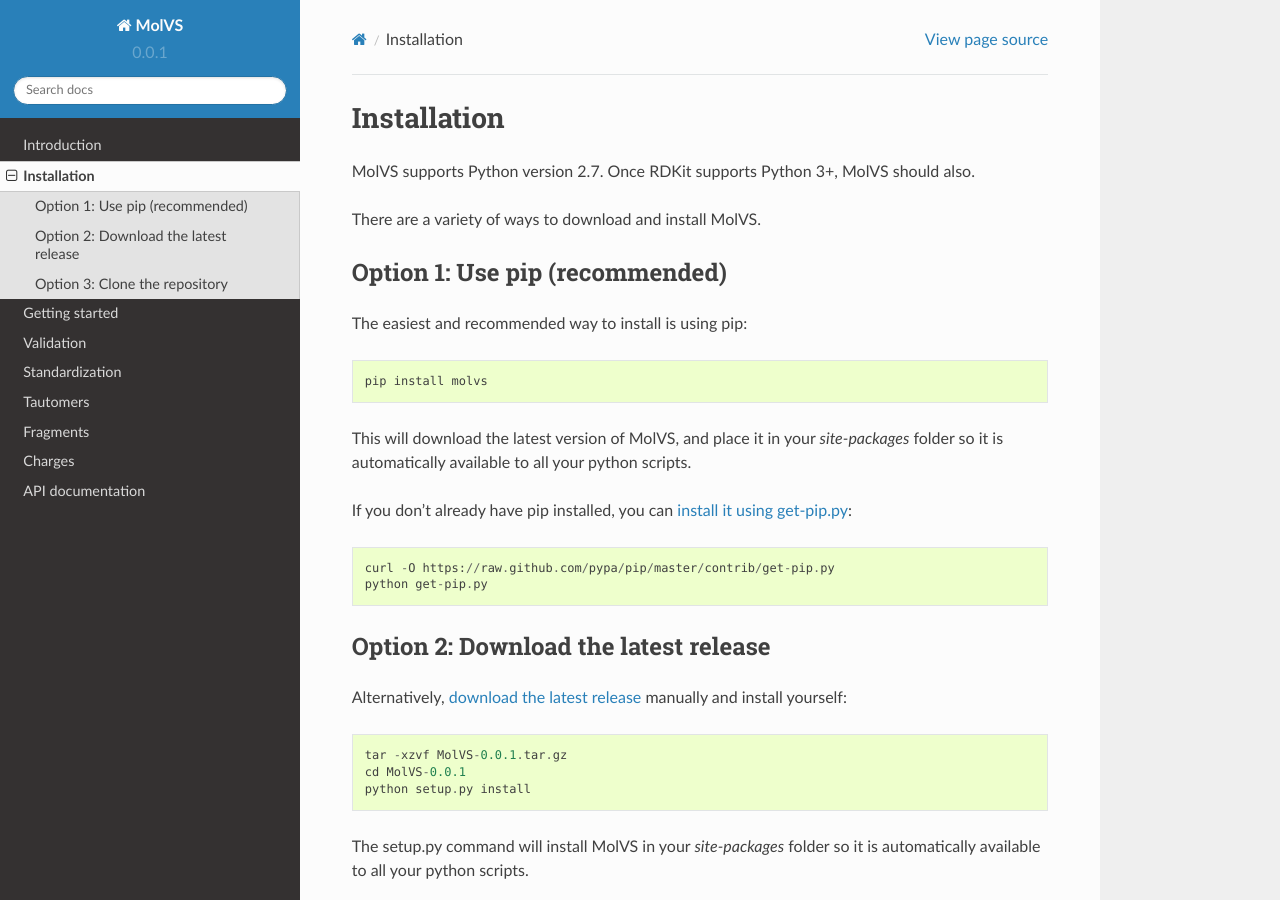
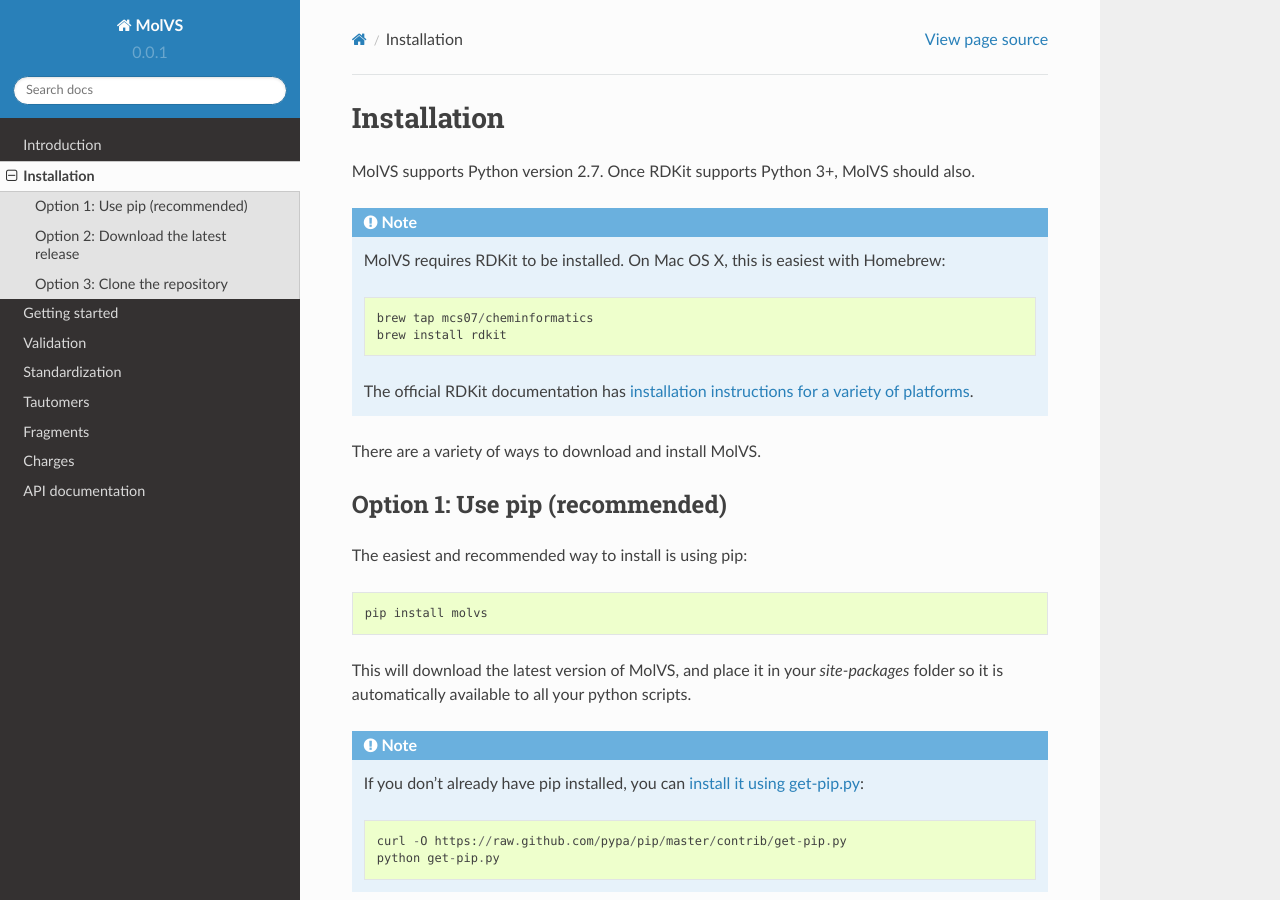
Before and after one commit to mcs07/MolVS, a Sphinx documentation site: the page built from docs/source/guide/install.rst, in a window 1280 px wide and 900 px high. Built offline with Sphinx 7.4.7 and the Read the Docs theme 2.0.0, drawn with Linux system fonts in a browser that asks for light colours.

Commit message:
Improve installation instructions

```diff
--- a/docs/source/guide/install.rst
+++ b/docs/source/guide/install.rst
@@ -6,6 +6,15 @@
 .. sectionauthor:: Matt Swain <m.swain@me.com>
 
 MolVS supports Python version 2.7. Once RDKit supports Python 3+, MolVS should also.
+
+.. note::
+
+   MolVS requires RDKit to be installed. On Mac OS X, this is easiest with Homebrew::
+
+       brew tap mcs07/cheminformatics
+       brew install rdkit
+
+   The official RDKit documentation has `installation instructions for a variety of platforms`_.
 
 There are a variety of ways to download and install MolVS.
 
@@ -19,10 +28,12 @@
 This will download the latest version of MolVS, and place it in your `site-packages` folder so it is automatically
 available to all your python scripts.
 
-If you don't already have pip installed, you can `install it using get-pip.py`_::
+.. note::
 
-       curl -O https://raw.github.com/pypa/pip/master/contrib/get-pip.py
-       python get-pip.py
+   If you don't already have pip installed, you can `install it using get-pip.py`_::
+
+          curl -O https://raw.github.com/pypa/pip/master/contrib/get-pip.py
+          python get-pip.py
 
 Option 2: Download the latest release
 -------------------------------------
@@ -46,6 +57,7 @@
     cd MolVS
     python setup.py install
 
+.. _`installation instructions for a variety of platforms`: http://www.rdkit.org/docs/Install.html
 .. _`install it using get-pip.py`: http://www.pip-installer.org/en/latest/installing.html
 .. _`download the latest release`: https://github.com/mcs07/MolVS/releases/
 .. _`available on GitHub`: https://github.com/mcs07/MolVS
```
